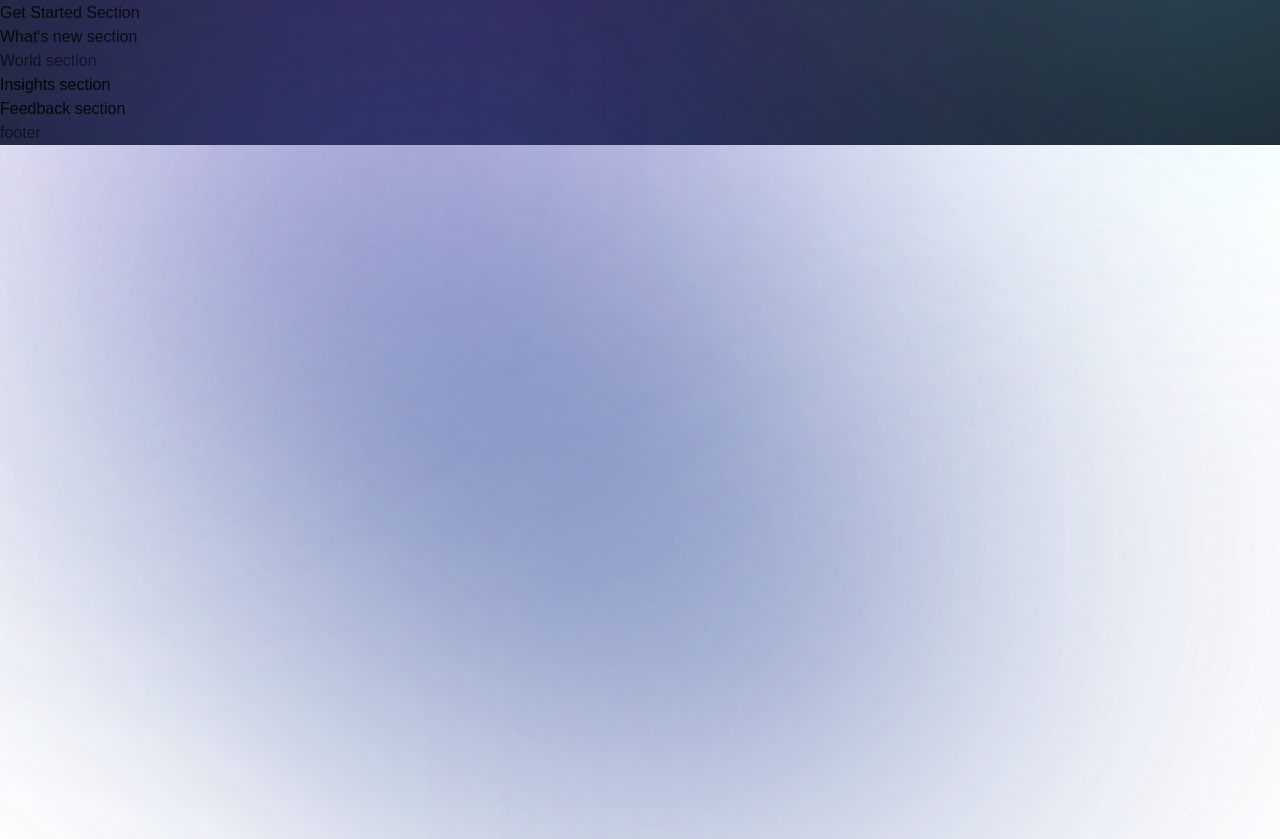
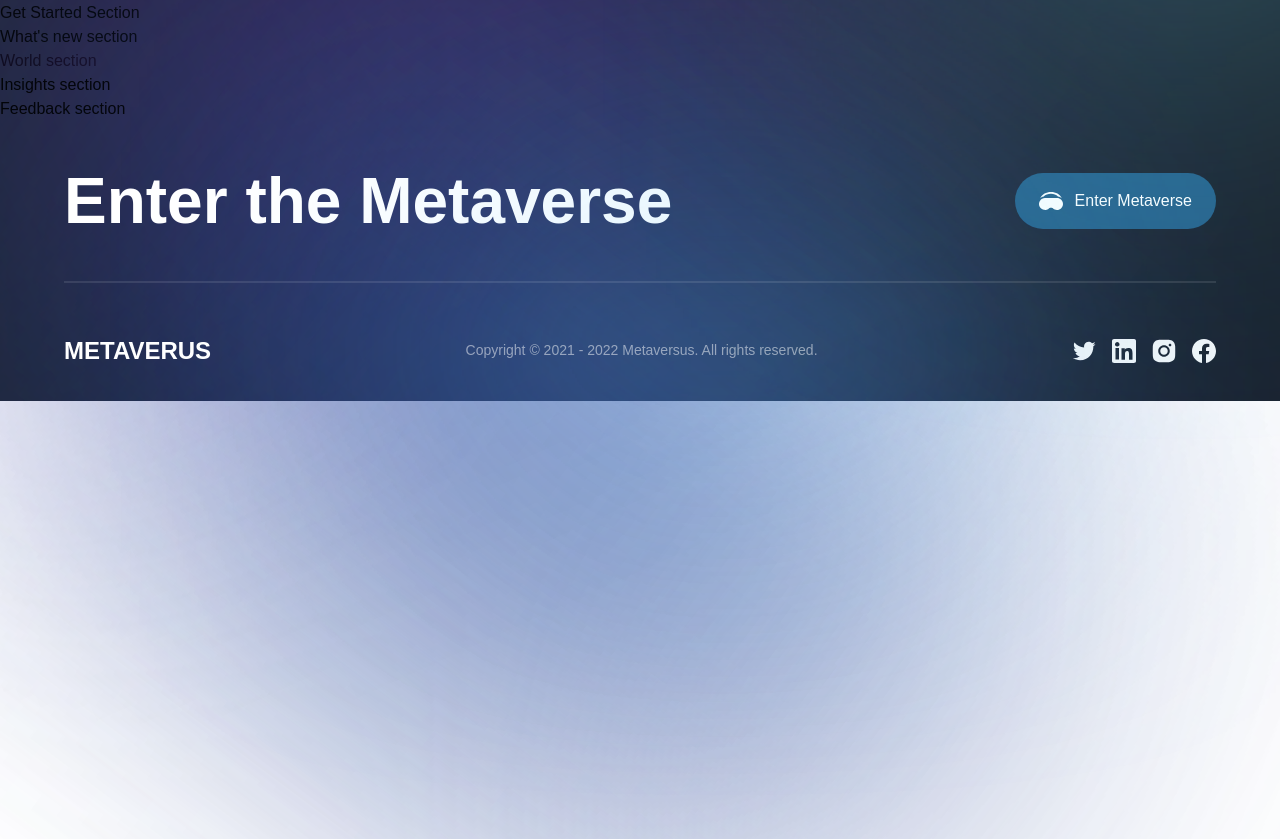
Before and after one commit to Tommy3DE/nauka-metaverse-nextjs, a Next.js app: page / in a window 1280 px wide. Shown: the part 1660-2499 px from the top of the page. Built offline with nearby package versions, Linux system fonts and the light colour scheme; a web font is replaced by a local one.

Commit message:
footer added

```diff
--- a/components/Footer.jsx
+++ b/components/Footer.jsx
@@ -1,9 +1,61 @@
 'use client';
 
+import { motion } from 'framer-motion';
+import { socials } from '../constants';
+
+import styles from '../styles';
+import { footerVariants } from '../utils/motion';
+
 const Footer = () => (
-  <footer>
-    footer
-  </footer>
+  <motion.footer
+    variants={footerVariants}
+    initial="hidden"
+    whileInView="show"
+    className={`${styles.xPaddings} py-8 relative`}
+  >
+    <div className="footer-gradient" />
+    <div className={`${styles.innerWidth} mx-auto flex flex-col gap-8`}>
+      <div className="flex items-center justify-between flex-wrap gap-5">
+        <h4 className="font-bold md:text-[64px] text-[44px] text-white">
+          Enter the Metaverse
+        </h4>
+        <button type="button" className="flex items-center h-fit py-4 px-6 bg-[#25618B] rounded-[32px] gap-[12px]">
+          <img
+            src="/headset.svg"
+            alt="headset"
+            className="w-[24px] h-[24px] object-contain"
+          />
+          <span className="font-normal text-[16px] text-white">
+            Enter Metaverse
+          </span>
+        </button>
+      </div>
+
+      <div className="flex flex-col">
+        <div className="mb-[50px] h-[2px] bg-white opacity-10" />
+
+        <div className="flex items-center justify-between flex-wrap gap-4">
+          <h4 className="font-extrabold text-[24px] text-white">
+            METAVERUS
+          </h4>
+          <p className="font-normal text-[14px] text-white opacity-50">
+            Copyright © 2021 - 2022 Metaversus. All rights reserved.
+          </p>
+
+          <div className="flex gap-4">
+            {socials.map((social) => (
+              <img
+                key={social.name}
+                src={social.url}
+                alt={social.name}
+                className="w-[24px] h-[24px] object-contain cursor-pointer"
+              />
+            ))}
+          </div>
+        </div>
+      </div>
+    </div>
+  </motion.footer>
 );
 
 export default Footer;
```
